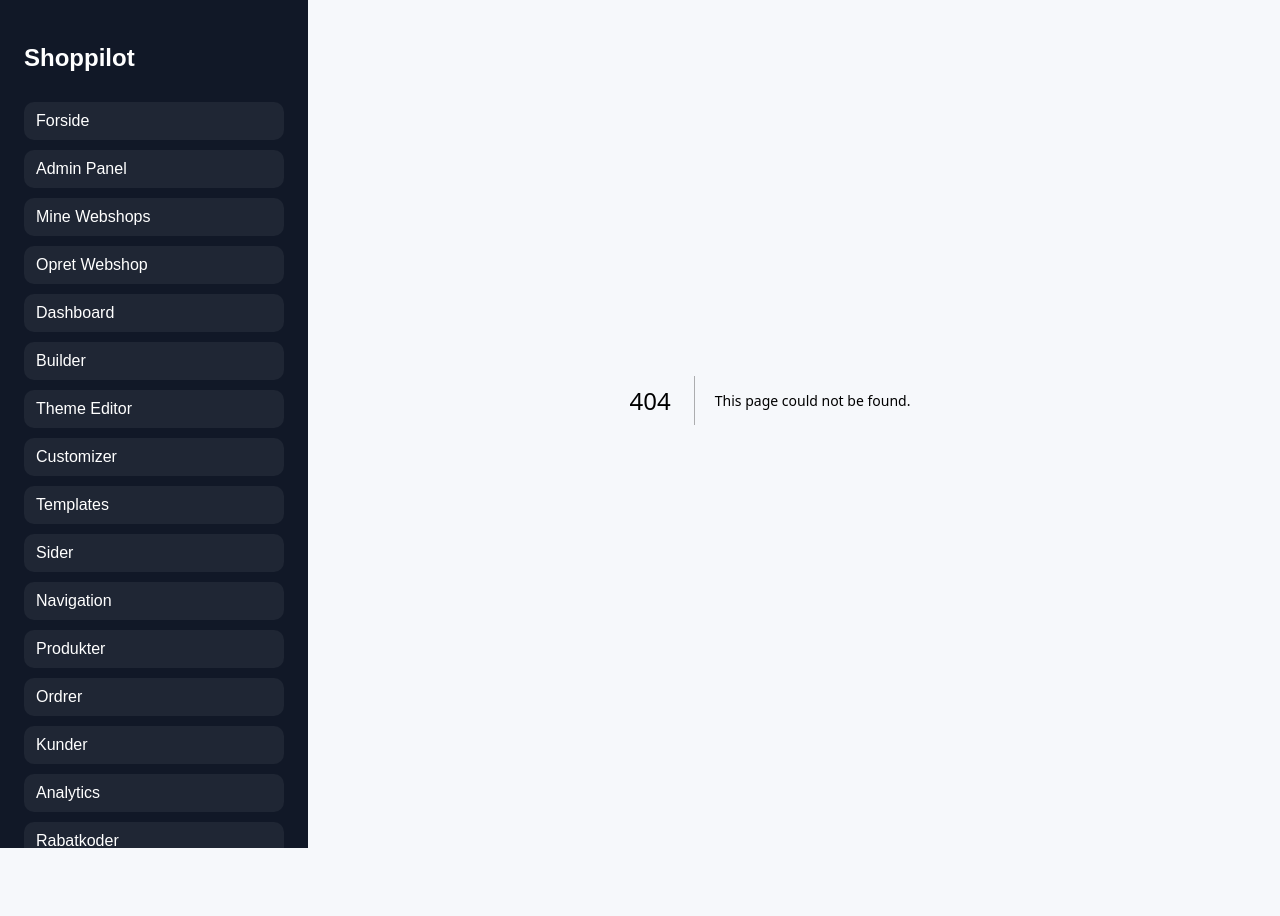
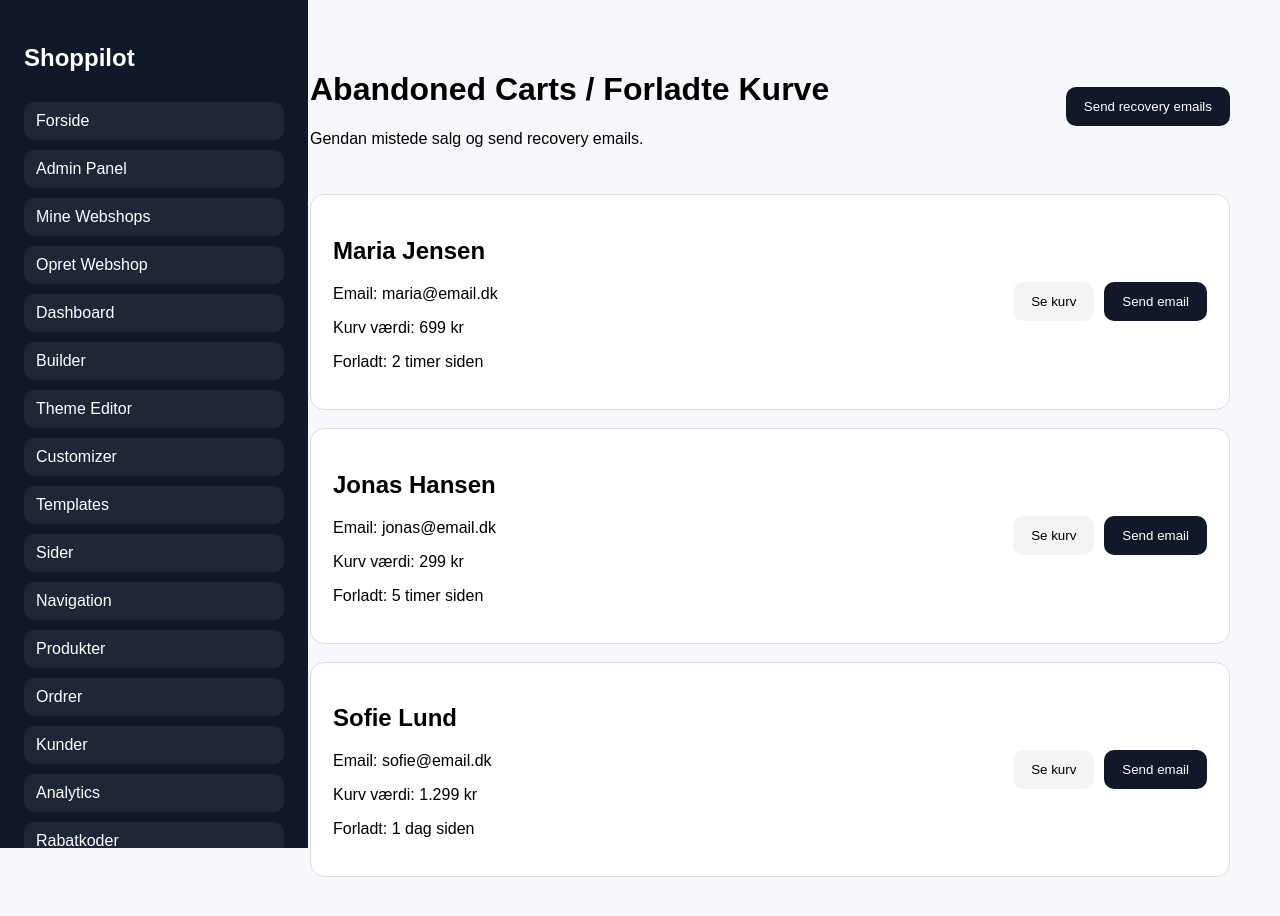
Before and after one commit to postjkhandel-ship-it/shoppilot, a Next.js app: page /abandoned-carts in a window 1280 px wide. Before the commit this address had no page. Shown: the top 916 px of the page. Before the commit the page ends 800 px from the top, so only its background shows below. Built offline with nearby package versions, Linux system fonts and the light colour scheme.

Commit message:
Create page.js

```diff
--- /dev/null
+++ b/app/abandoned-carts/page.js
@@ -0,0 +1,96 @@
+export default function AbandonedCarts() {
+  const carts = [
+    {
+      id: "CART-1001",
+      customer: "Maria Jensen",
+      email: "maria@email.dk",
+      value: "699 kr",
+      time: "2 timer siden"
+    },
+    {
+      id: "CART-1002",
+      customer: "Jonas Hansen",
+      email: "jonas@email.dk",
+      value: "299 kr",
+      time: "5 timer siden"
+    },
+    {
+      id: "CART-1003",
+      customer: "Sofie Lund",
+      email: "sofie@email.dk",
+      value: "1.299 kr",
+      time: "1 dag siden"
+    }
+  ];
+
+  return (
+    <main style={{ padding: "50px", fontFamily: "Arial" }}>
+      <div
+        style={{
+          display: "flex",
+          justifyContent: "space-between",
+          alignItems: "center"
+        }}
+      >
+        <div>
+          <h1>Abandoned Carts / Forladte Kurve</h1>
+          <p>Gendan mistede salg og send recovery emails.</p>
+        </div>
+
+        <button style={button}>
+          Send recovery emails
+        </button>
+      </div>
+
+      <div style={{ display: "grid", gap: "18px", marginTop: "30px" }}>
+        {carts.map((cart) => (
+          <div key={cart.id} style={card}>
+            <div>
+              <h2>{cart.customer}</h2>
+              <p>Email: {cart.email}</p>
+              <p>Kurv værdi: {cart.value}</p>
+              <p>Forladt: {cart.time}</p>
+            </div>
+
+            <div style={{ display: "flex", gap: "10px" }}>
+              <button style={secondary}>
+                Se kurv
+              </button>
+
+              <button style={button}>
+                Send email
+              </button>
+            </div>
+          </div>
+        ))}
+      </div>
+    </main>
+  );
+}
+
+const card = {
+  background: "#fff",
+  border: "1px solid #ddd",
+  borderRadius: "14px",
+  padding: "22px",
+  display: "flex",
+  justifyContent: "space-between",
+  alignItems: "center"
+};
+
+const button = {
+  background: "#111827",
+  color: "white",
+  border: "none",
+  padding: "12px 18px",
+  borderRadius: "10px",
+  cursor: "pointer"
+};
+
+const secondary = {
+  background: "#f3f4f6",
+  border: "none",
+  padding: "12px 18px",
+  borderRadius: "10px",
+  cursor: "pointer"
+};
```
